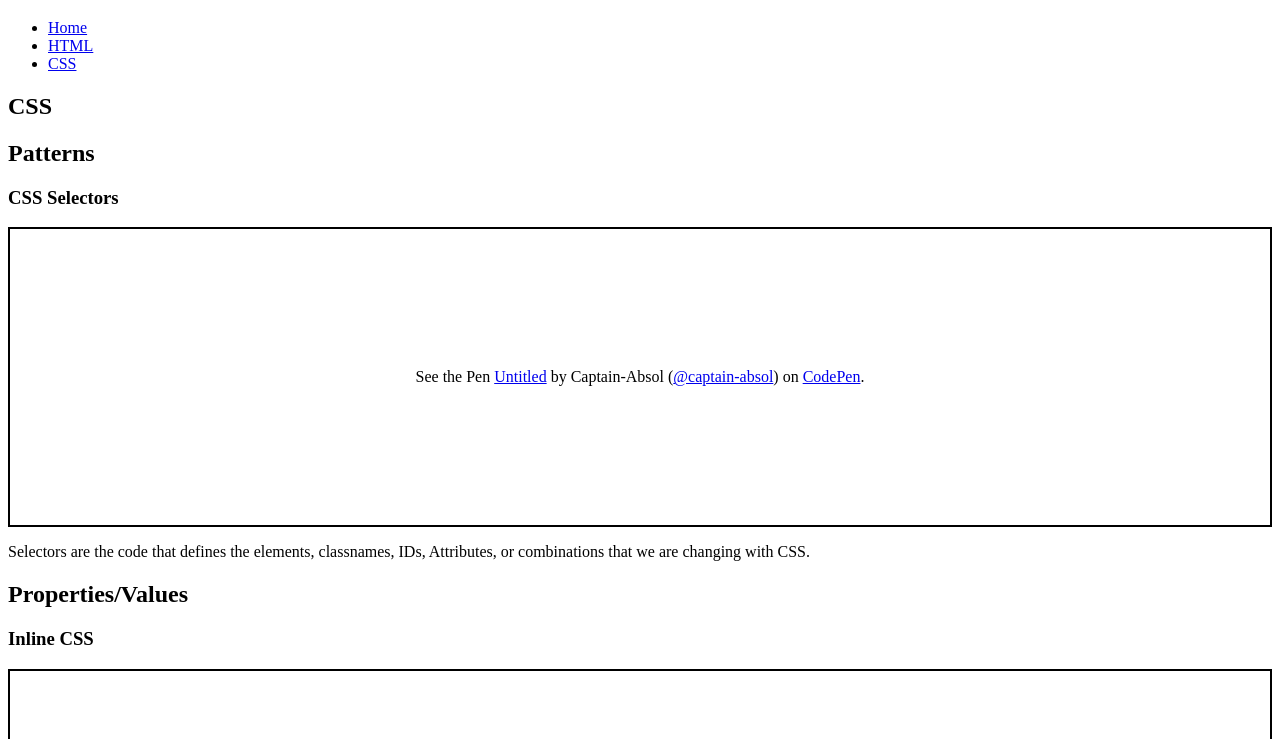
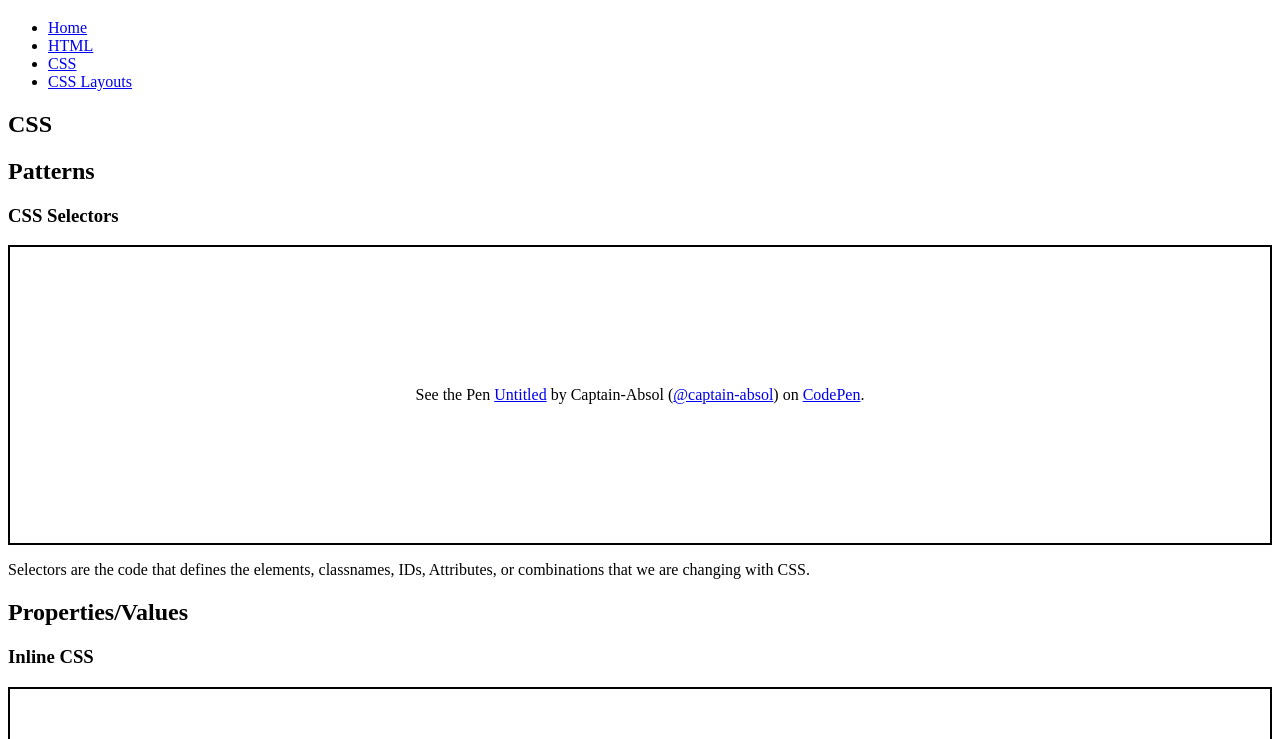
Before and after one commit to Captain-Absol/techblog, a plain HTML site: page css.html in a window 1280 px wide. Shown: the part 61-800 px from the top of the page. Drawn offline with Linux system fonts and the light colour scheme; a script that the page names is missing.

Commit message:
Update css.html

```diff
--- a/css.html
+++ b/css.html
@@ -11,10 +11,12 @@
           <li><a href="index.html">Home</a></li>
           <li><a href="html.html">HTML</a></li>
           <li><a href="css.html">CSS</a></li>
+          <li><a href="csslayouts.html">CSS Layouts</a></li>
         </ul>
       </nav>
     </header>
     <article>
+
 
       <h1>CSS</h1>
 
```
